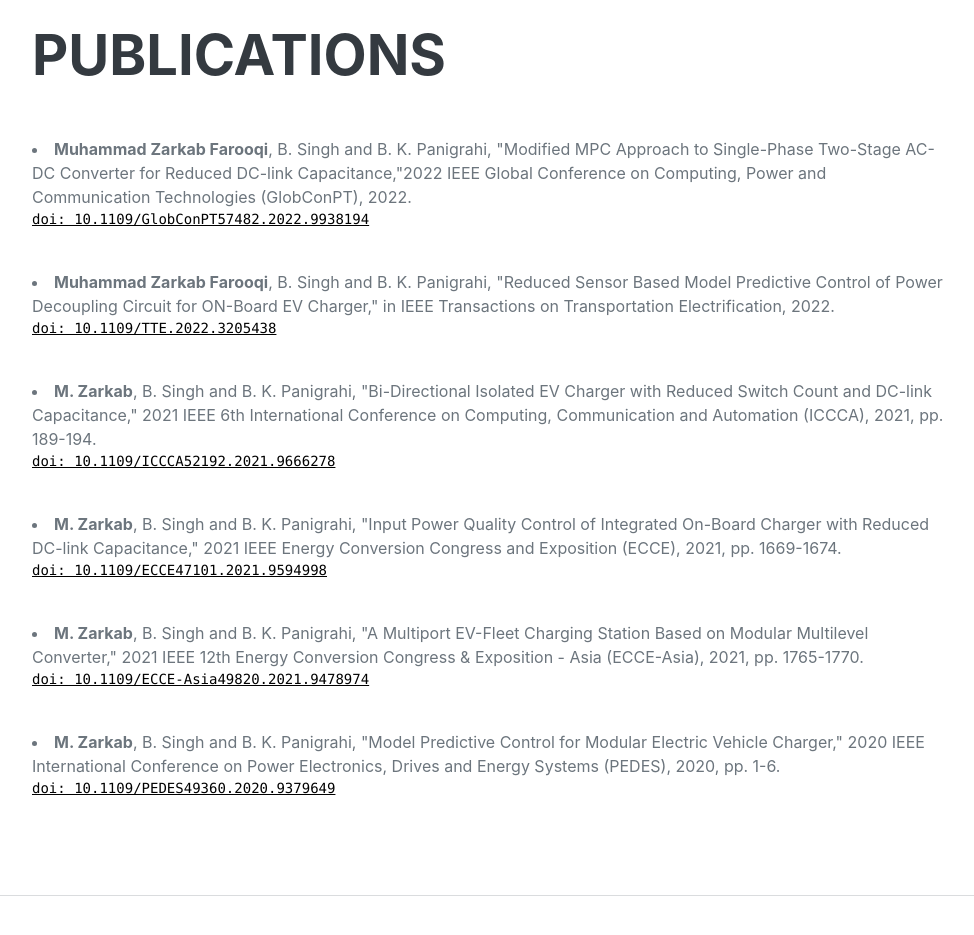
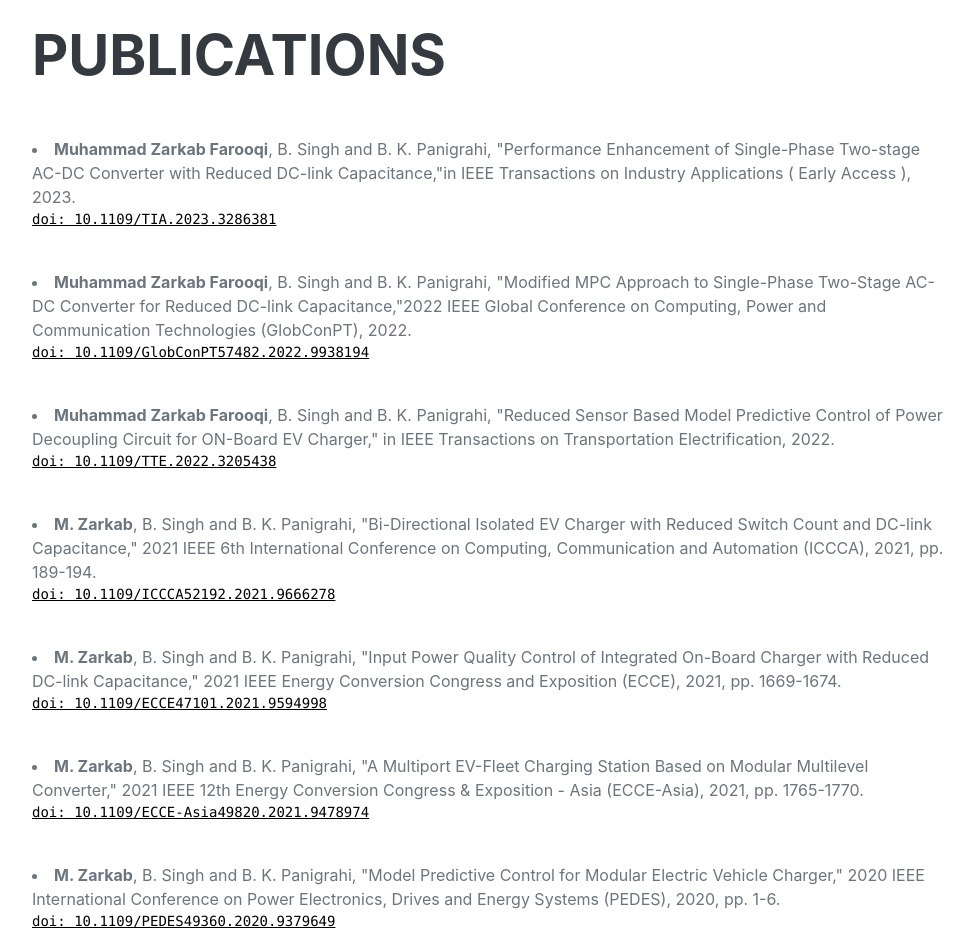
Before and after one commit to zarkab/zarkab.github.io, a plain HTML site: page index.html in a window 1280 px wide. Shown: the part 1660-2595 px from the top of the page, without its empty margins (288-1262 px from the left). Drawn offline with nearby package versions, Linux system fonts and the light colour scheme; a web font is replaced by a local one.

Commit message:
Update index.html

```diff
--- a/index.html
+++ b/index.html
@@ -105,6 +105,12 @@
                     <h2 class="mb-5">Publications</h2>
                      <li>
                         <span class="fa-li"> </span>
+                        <b>Muhammad Zarkab Farooqi</b>, B. Singh and B. K. Panigrahi, "Performance Enhancement of Single-Phase Two-stage AC-DC Converter with Reduced DC-link Capacitance,"in IEEE Transactions on Industry Applications ( Early Access ), 2023.
+                        <pre><a href="https://ieeexplore.ieee.org/document/10153658">doi: 10.1109/TIA.2023.3286381</a></pre>
+                    </li>
+                    <br>
+                     <li>
+                        <span class="fa-li"> </span>
                         <b>Muhammad Zarkab Farooqi</b>, B. Singh and B. K. Panigrahi, "Modified MPC Approach to Single-Phase Two-Stage AC-DC Converter for Reduced DC-link Capacitance,"2022 IEEE Global Conference on Computing, Power and Communication Technologies (GlobConPT), 2022.
                         <pre><a href="https://ieeexplore.ieee.org/document/9938194">doi: 10.1109/GlobConPT57482.2022.9938194</a></pre>
                     </li>
```
